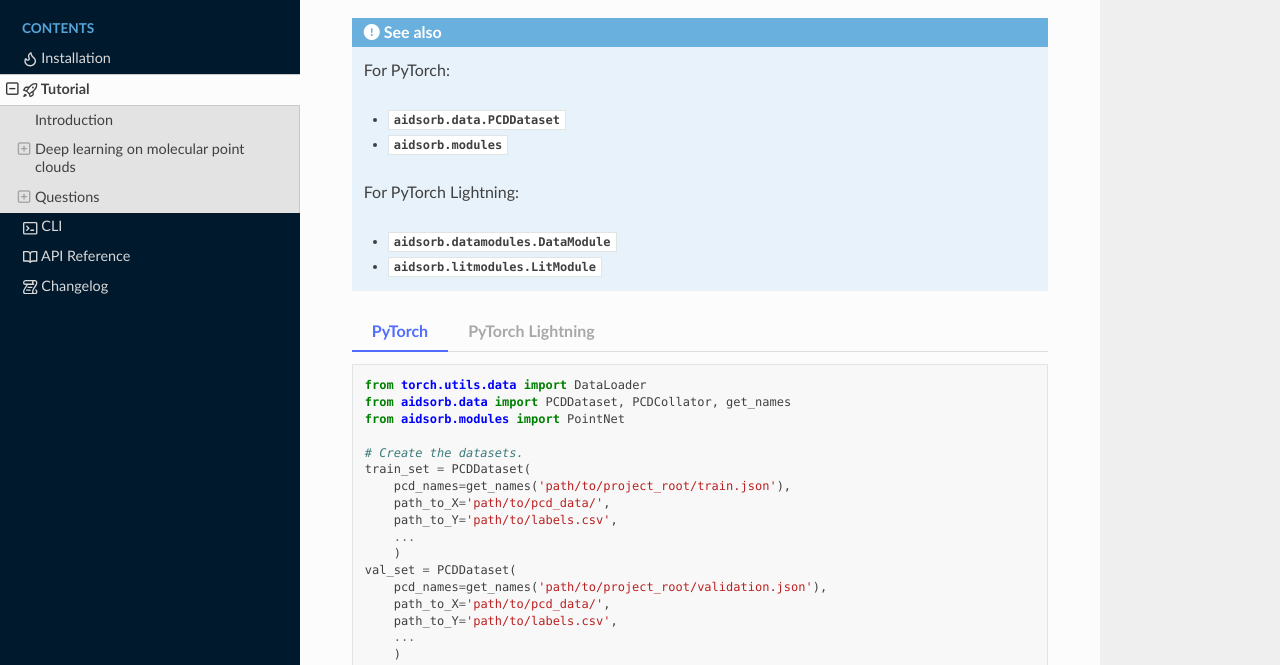
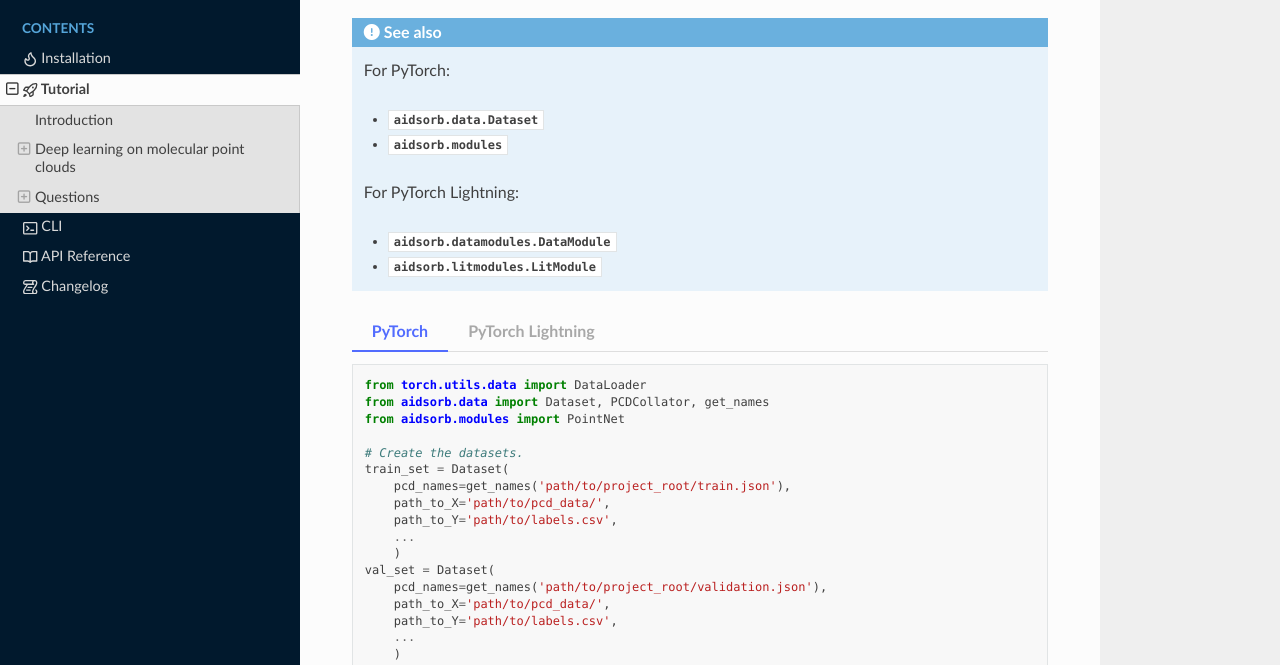
Before and after one commit to adosar/aidsorb, a Sphinx documentation site: the page built from docs/source/tutorial.rst, in a window 1280 px wide and 900 px high, scrolled down 2879 px. Shown: the part 147-812 px from the top of the window. Built offline with Sphinx 7.4.7 and the Read the Docs theme 3.1.0, drawn with Linux system fonts in a browser that asks for light colours; nearby versions of some CDN libraries; pages that are not in the unit, such as notebooks, are missing from menus; the version number could not be read and is left out.

Commit message:
refactor(data): rename `PCDDataset` to `Dataset`
Fix also broken unit tests due to renaming.

```diff
--- a/docs/source/changelog.rst
+++ b/docs/source/changelog.rst
@@ -6,6 +6,7 @@ Version 3.0.0
 
 .. versionchanged:: 3.0.0
 
+    * Renamed :class:`.PCDDataset` to :class:`.Dataset`.
     * Renamed :class:`.Collator` to :class:`.PCDCollator`.
     * Renamed :class:`.PCDDataModule` to :class:`.DataModule`.
     * Renamed :class:`.PCDLit` to :class:`.LitModule`.
@@ -37,7 +38,7 @@ Version 2.0.0
       :func:`.dense_block`.
     * Support to ``.load_from_checkpoint`` without arguments for
       :class:`.LitModule` and :class:`.DataModule`.
-    * Support for unlabeled data in :class:`.PCDDataset`,
+    * Support for unlabeled data in :class:`.Dataset`,
       :class:`.DataModule` and :class:`.PCDCollator`.
     * Option ``drop_last`` for :class:`.DataModule`.
     * :class:`.LitModule` which supports customization for optimizer and
@@ -47,7 +48,7 @@ Version 2.0.0
 .. versionchanged:: 2.0.0
 
     * Renamed :func:`.get_elements` to :func:`.get_atom_names`.
-    * Columns in :attr:`.PCDDataset.Y` now follow the order specified
+    * Columns in :attr:`.Dataset.Y` now follow the order specified
       by the user (:issue:`67`).
     * Renamed :mod:`.litmodels` to :mod:`.litmodules` (:issue:`63`).
     * :class:`.PCDCollator` and :func:`.pad_pcds` now accept keyword-only
--- a/docs/source/tutorial.rst
+++ b/docs/source/tutorial.rst
@@ -242,7 +242,7 @@ Of course! Although you are encouraged to use the :doc:`cli`, you can also use
 
     For PyTorch:
 
-    * :class:`aidsorb.data.PCDDataset`
+    * :class:`aidsorb.data.Dataset`
     * :class:`aidsorb.modules`
 
     For PyTorch Lightning:
@@ -258,17 +258,17 @@ Of course! Although you are encouraged to use the :doc:`cli`, you can also use
         .. code-block:: python
 
             from torch.utils.data import DataLoader
-            from aidsorb.data import PCDDataset, PCDCollator, get_names
+            from aidsorb.data import Dataset, PCDCollator, get_names
             from aidsorb.modules import PointNet
 
             # Create the datasets.
-            train_set = PCDDataset(
+            train_set = Dataset(
                 pcd_names=get_names('path/to/project_root/train.json'),
                 path_to_X='path/to/pcd_data/',
                 path_to_Y='path/to/labels.csv',
                 ...
                 )
-            val_set = PCDDataset(
+            val_set = Dataset(
                 pcd_names=get_names('path/to/project_root/validation.json'),
                 path_to_X='path/to/pcd_data/',
                 path_to_Y='path/to/labels.csv',
```
Also changed, not shown: 4 other files.
